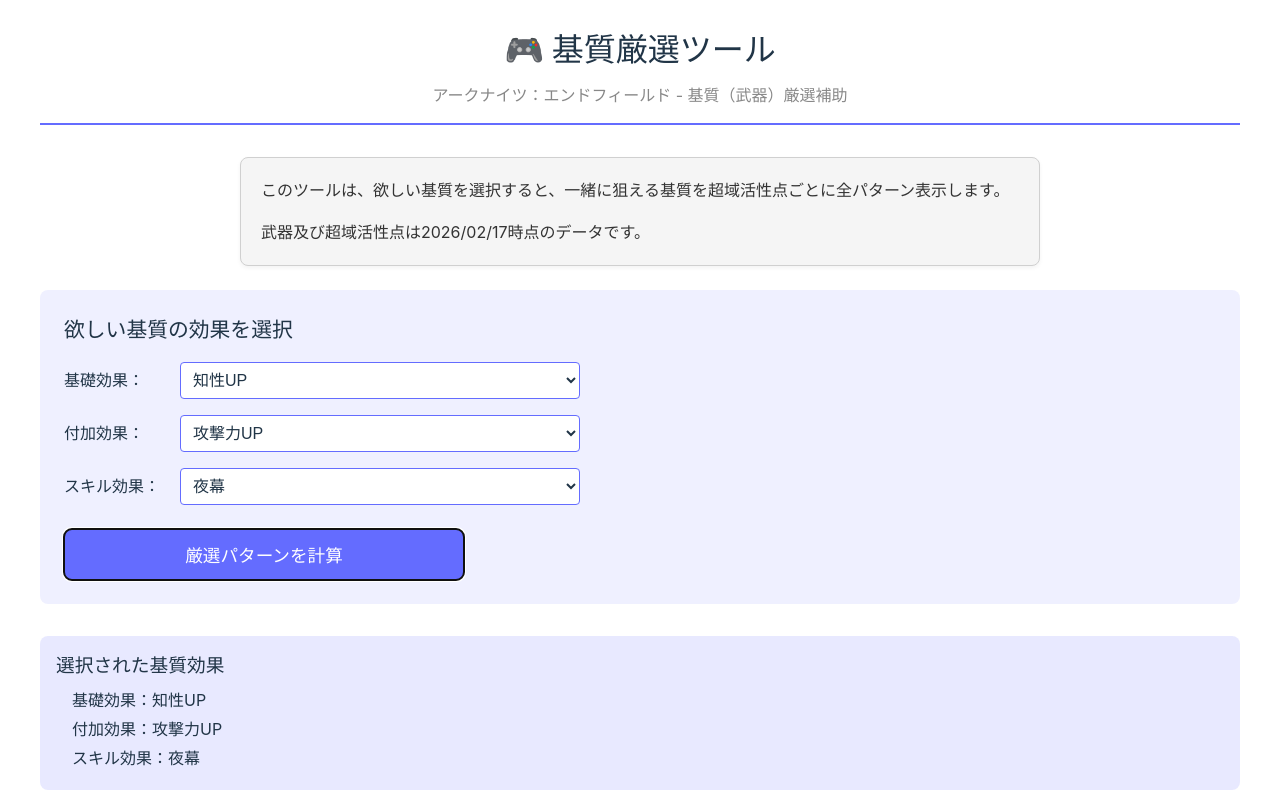
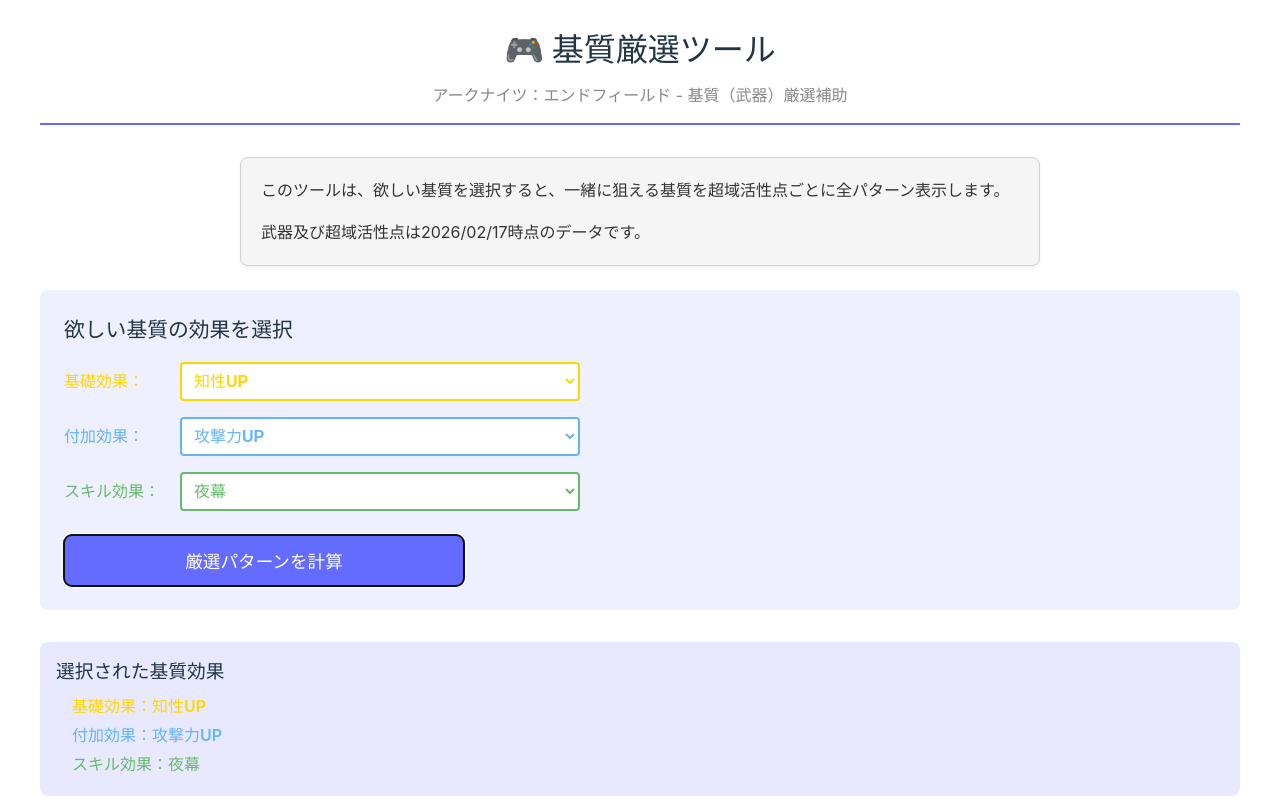
Before and after one commit to kotarou1192/kishitu-gensen, a Vue app: page / in a window 1280 px wide. Both pictures are taken after a click on the button "厳選パターンを計算". Shown: the top 800 px of the page. Built offline with nearby package versions, Linux system fonts and the light colour scheme.

Commit message:
ラベルに色を付与

```diff
--- a/src/components/InputSection.vue
+++ b/src/components/InputSection.vue
@@ -24,9 +24,10 @@ const emit = defineEmits<Emits>();
     <h2>欲しい基質の効果を選択</h2>
     <div class="selectors">
       <div class="selector-group">
-        <label for="base">基礎効果：</label>
+        <label for="base" class="label-base">基礎効果：</label>
         <select
           id="base"
+          class="select-base"
           :value="selectedBase"
           @change="emit('update:selectedBase', ($event.target as HTMLSelectElement).value)"
         >
@@ -37,9 +38,10 @@ const emit = defineEmits<Emits>();
       </div>
 
       <div class="selector-group">
-        <label for="additional">付加効果：</label>
+        <label for="additional" class="label-additional">付加効果：</label>
         <select
           id="additional"
+          class="select-additional"
           :value="selectedAdditional"
           @change="emit('update:selectedAdditional', ($event.target as HTMLSelectElement).value)"
         >
@@ -50,9 +52,10 @@ const emit = defineEmits<Emits>();
       </div>
 
       <div class="selector-group">
-        <label for="skill">スキル効果：</label>
+        <label for="skill" class="label-skill">スキル効果：</label>
         <select
           id="skill"
+          class="select-skill"
           :value="selectedSkill"
           @change="emit('update:selectedSkill', ($event.target as HTMLSelectElement).value)"
         >
@@ -102,6 +105,34 @@ const emit = defineEmits<Emits>();
 .selector-group select {
   flex: 1;
   max-width: 400px;
+  font-weight: 600;
+}
+
+.label-base {
+  color: #ffd700;
+}
+
+.select-base {
+  border: 2px solid #ffd700;
+  color: #ffd700;
+}
+
+.label-additional {
+  color: #64b5f6;
+}
+
+.select-additional {
+  border: 2px solid #64b5f6;
+  color: #64b5f6;
+}
+
+.label-skill {
+  color: #66bb6a;
+}
+
+.select-skill {
+  border: 2px solid #66bb6a;
+  color: #66bb6a;
 }
 
 .calc-button {
--- a/src/components/PatternGroup.vue
+++ b/src/components/PatternGroup.vue
@@ -28,19 +28,19 @@ const weaponCountText = computed(() => {
     <div class="pattern-details">
       <div class="base-choices">
         <div v-if="group.requiredBaseChoices.length > 0" class="required-choices">
-          <strong>基礎効果（必須選択）:</strong>
-          <p class="required-list">{{ group.requiredBaseChoices.join(', ') }}</p>
+          <strong class="label-base">基礎効果（必須選択）:</strong>
+          <p class="required-list"><span class="effect-base">{{ group.requiredBaseChoices.join(', ') }}</span></p>
         </div>
       </div>
 
       <div class="lock-info">
         <div v-if="group.mode === '付加固定'">
-          <p><strong>付加効果（固定）:</strong> {{ group.lockedAdditional }}</p>
-          <p><strong>スキル効果（ランダム）:</strong> 希望した効果: {{ wantedSkill }}</p>
+          <p><strong class="label-additional">付加効果（固定）:</strong> <span class="effect-additional">{{ group.lockedAdditional }}</span></p>
+          <p><strong class="label-skill">スキル効果（ランダム）:</strong> 希望した効果: <span class="effect-skill">{{ wantedSkill }}</span></p>
         </div>
         <div v-else>
-          <p><strong>スキル効果（固定）:</strong> {{ group.lockedSkill }}</p>
-          <p><strong>付加効果（ランダム）:</strong> 希望した効果: {{ wantedAdditional }}</p>
+          <p><strong class="label-skill">スキル効果（固定）:</strong> <span class="effect-skill">{{ group.lockedSkill }}</span></p>
+          <p><strong class="label-additional">付加効果（ランダム）:</strong> 希望した効果: <span class="effect-additional">{{ wantedAdditional }}</span></p>
         </div>
       </div>
 
@@ -106,4 +106,31 @@ const weaponCountText = computed(() => {
 .weapons-list {
   margin-top: 1rem;
 }
+
+.label-base {
+  color: #ffd700;
+}
+
+.label-additional {
+  color: #64b5f6;
+}
+
+.label-skill {
+  color: #66bb6a;
+}
+
+.effect-base {
+  color: #ffd700;
+  font-weight: 600;
+}
+
+.effect-additional {
+  color: #64b5f6;
+  font-weight: 600;
+}
+
+.effect-skill {
+  color: #66bb6a;
+  font-weight: 600;
+}
 </style>
--- a/src/components/RaritySection.vue
+++ b/src/components/RaritySection.vue
@@ -17,13 +17,36 @@ const rarityClass = (rarity: number | 'other') => {
   }
   return '';
 };
+
+// 武器名をパースして名前と効果に分ける
+const parseWeaponName = (weaponText: string) => {
+  // 形式: 武器名（基礎効果, 付加効果, スキル効果）
+  const match = weaponText.match(/^(.+?)（(.+?), (.+?), (.+?)）$/);
+  if (match) {
+    return {
+      name: match[1],
+      base: match[2],
+      additional: match[3],
+      skill: match[4],
+    };
+  }
+  // パースできない場合は元のテキストをそのまま返す
+  return { name: weaponText, base: null, additional: null, skill: null };
+};
 </script>
 
 <template>
   <div v-if="weapons.length" class="rarity-section" :class="rarityClass(rarity)">
     <h5>{{ rarityLabel(rarity) }}</h5>
     <ul>
-      <li v-for="(weapon, i) in weapons" :key="i">{{ weapon }}</li>
+      <li v-for="(weapon, i) in weapons" :key="i">
+        <template v-if="parseWeaponName(weapon).base !== null">
+          {{ parseWeaponName(weapon).name }}（<span class="effect-base">{{ parseWeaponName(weapon).base }}</span>, <span class="effect-additional">{{ parseWeaponName(weapon).additional }}</span>, <span class="effect-skill">{{ parseWeaponName(weapon).skill }}</span>）
+        </template>
+        <template v-else>
+          {{ weapon }}
+        </template>
+      </li>
     </ul>
   </div>
 </template>
@@ -73,4 +96,19 @@ const rarityClass = (rarity: number | 'other') => {
   margin: 0.3rem 0;
   font-size: 0.95em;
 }
+
+.effect-base {
+  color: #ffd700;
+  font-weight: 600;
+}
+
+.effect-additional {
+  color: #64b5f6;
+  font-weight: 600;
+}
+
+.effect-skill {
+  color: #66bb6a;
+  font-weight: 600;
+}
 </style>
--- a/src/components/ResultsSection.vue
+++ b/src/components/ResultsSection.vue
@@ -14,9 +14,9 @@ defineProps<Props>();
     <div class="selected-info">
       <h3>選択された基質効果</h3>
       <ul>
-        <li><strong>基礎効果：</strong>{{ result.wanted.base }}</li>
-        <li><strong>付加効果：</strong>{{ result.wanted.additional }}</li>
-        <li><strong>スキル効果：</strong>{{ result.wanted.skill }}</li>
+        <li><strong class="label-base">基礎効果：</strong><span class="effect-base">{{ result.wanted.base }}</span></li>
+        <li><strong class="label-additional">付加効果：</strong><span class="effect-additional">{{ result.wanted.additional }}</span></li>
+        <li><strong class="label-skill">スキル効果：</strong><span class="effect-skill">{{ result.wanted.skill }}</span></li>
       </ul>
     </div>
 
@@ -54,4 +54,31 @@ defineProps<Props>();
 .selected-info li {
   margin: 0.3rem 0;
 }
+
+.label-base {
+  color: #ffd700;
+}
+
+.label-additional {
+  color: #64b5f6;
+}
+
+.label-skill {
+  color: #66bb6a;
+}
+
+.effect-base {
+  color: #ffd700;
+  font-weight: 600;
+}
+
+.effect-additional {
+  color: #64b5f6;
+  font-weight: 600;
+}
+
+.effect-skill {
+  color: #66bb6a;
+  font-weight: 600;
+}
 </style>
```
